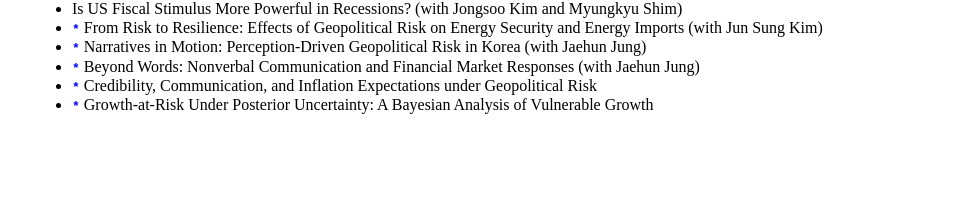
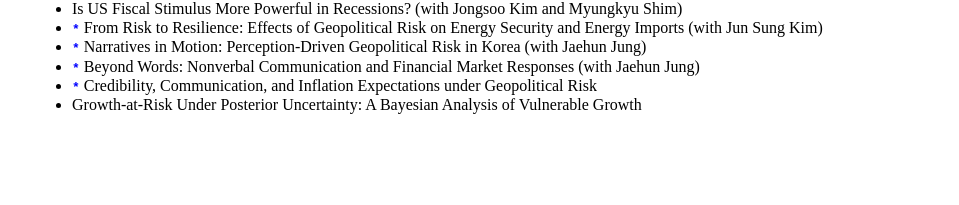
Before and after one commit to dooyeoncho/dooyeoncho.github.io, a Jekyll site: the page built from pages/research.html, in a window 1280 px wide. Shown: the part 1824-2029 px from the top of the page, without its empty margins (160-1119 px from the left). Built offline with Jekyll 4.4.1, drawn with Linux system fonts in a browser that asks for light colours.

Commit message:
Update research.html

```diff
--- a/pages/research.html
+++ b/pages/research.html
@@ -79,6 +79,6 @@ span {
 		<span><li><code style="color : blue"><b>*</b></code> Narratives in Motion: Perception-Driven Geopolitical Risk in Korea (with Jaehun Jung)</li></span>
 		<span><li><code style="color : blue"><b>*</b></code> Beyond Words: Nonverbal Communication and Financial Market Responses (with Jaehun Jung)</li></span>
 		<span><li><code style="color : blue"><b>*</b></code> Credibility, Communication, and Inflation Expectations under Geopolitical Risk</li></span>
-		<span><li><code style="color : blue"><b>*</b></code> Growth-at-Risk Under Posterior Uncertainty: A Bayesian Analysis of Vulnerable Growth</li></span>
+		<span><li> Growth-at-Risk Under Posterior Uncertainty: A Bayesian Analysis of Vulnerable Growth</li></span>
 	</ul>
 </div>&nbsp;&nbsp;&nbsp;&nbsp;&nbsp;&nbsp;
```
